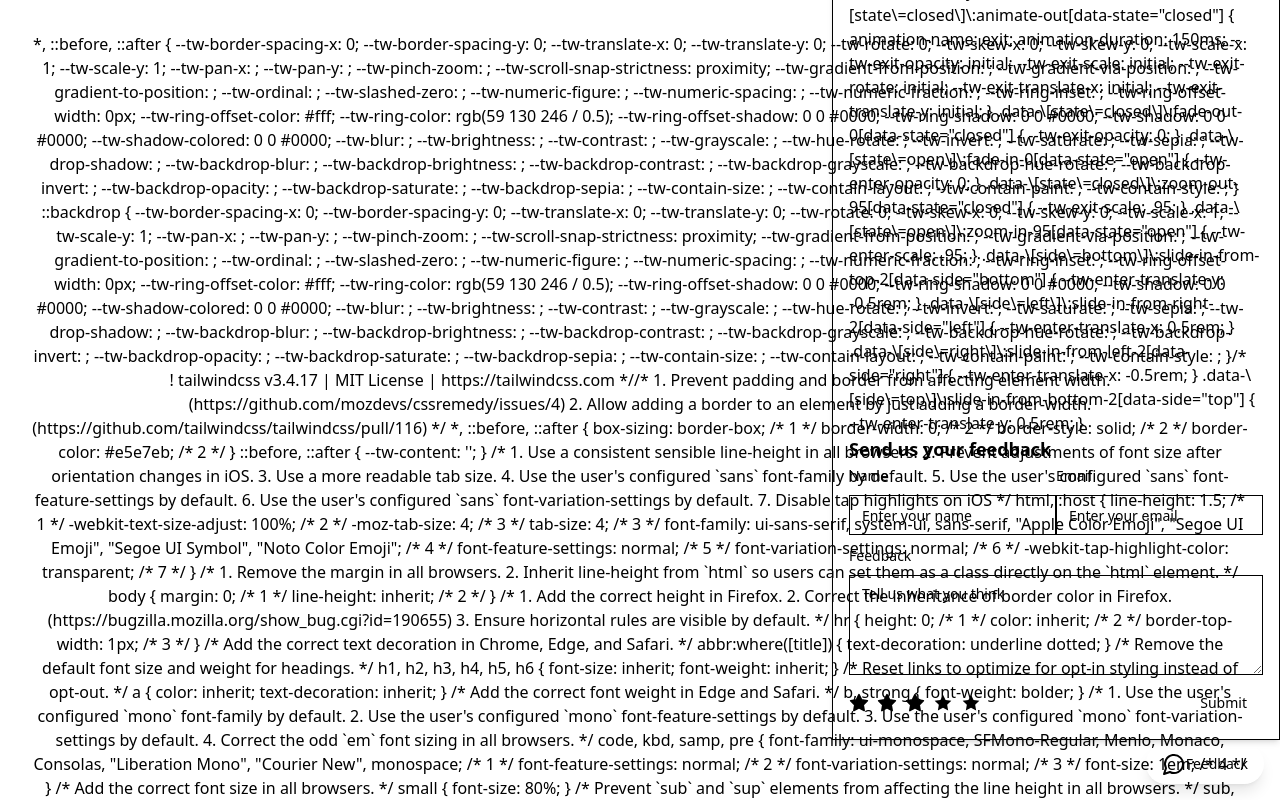
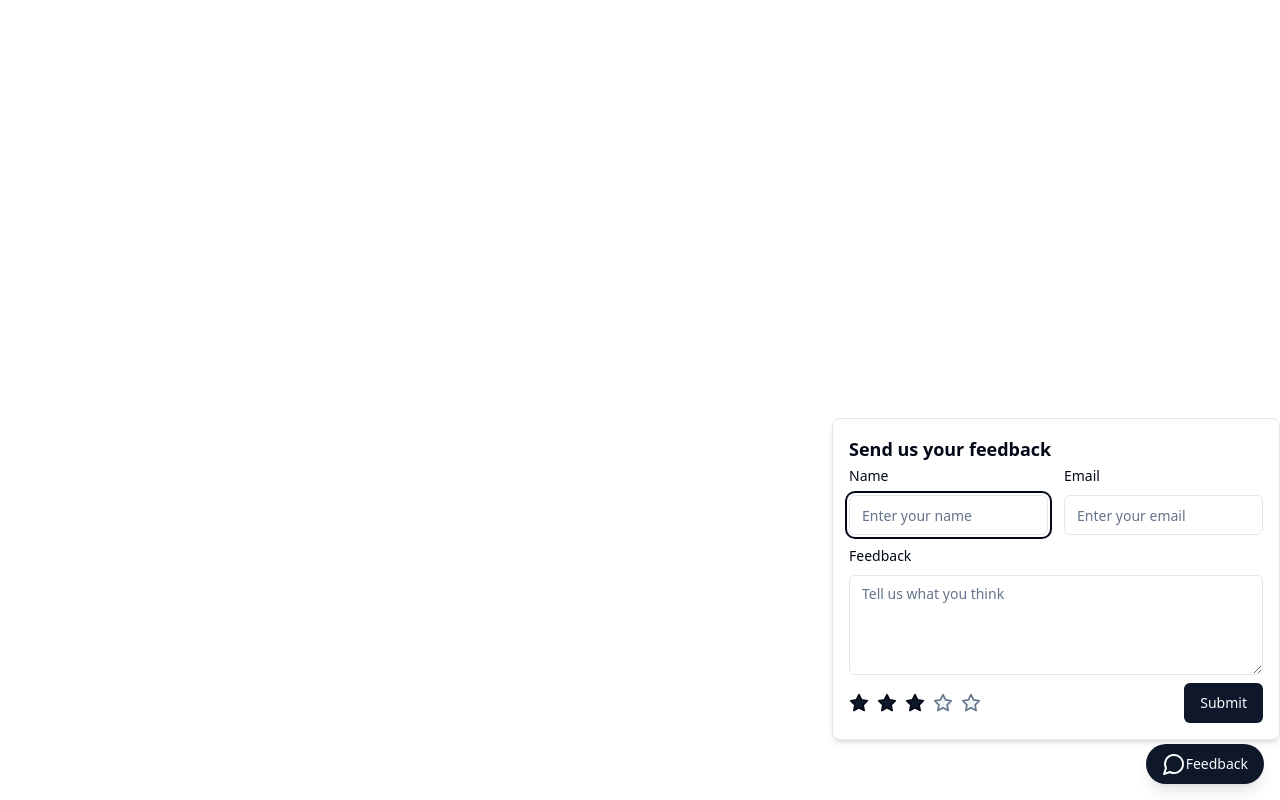
Before and after one commit to beeehappyandfree/saas-feedback, a React (Vite) app: page / in a window 1280 px wide. Both pictures are taken after a click on the button "Feedback". Shown: the top 800 px of the page. Built offline with nearby package versions, Linux system fonts and the light colour scheme.

Commit message:
WIP Widget

```diff
--- a/src/components/Widget.jsx
+++ b/src/components/Widget.jsx
@@ -1,72 +1,72 @@
-import { Button } from "./ui/button"
-import { Input } from "./ui/input"
-import { Label } from "./ui/label"
-import { Textarea } from "./ui/textarea"
+import { Button } from "./ui/button";
+import { Label } from "./ui/label";
+import { Input } from "./ui/input";
+import { Textarea } from "./ui/textarea";
 import { useState } from "react";
-import {
-    Popover,
-    PopoverContent,
-    PopoverTrigger,
-} from "@/components/ui/popover"
+import { Popover, PopoverContent, PopoverTrigger } from "@/components/ui/popover";
+import tailwindStyles from "../index.css?inline";
 
-import tailWindStyles from "../index.css?inline"
 
-export const Widget = () => {
+export const Widget = ({ projectId }) => {
   const [rating, setRating] = useState(3);
   const [submitted, setSubmitted] = useState(false);
 
   const onSelectStar = (index) => {
-        setRating(index + 1)
-    }
+    setRating(index + 1);
+  };
 
-    const submit = (e) => {
+  const submit = async (e) => {
     e.preventDefault();
-        const form = e.target
+    const form = e.target;
     const data = {
-            name: form.name.value,
-            email: form.email.value,
-            feedback: form.feedback.value,
-            rating
-        }
+      p_project_id: projectId,
+      p_user_name: form.name.value,
+      p_user_email: form.email.value,
+      p_message: form.feedback.value,
+      p_rating: rating,
+    };
     setSubmitted(true);
-        console.log(data);
-    }
+    console.log(returnedData);
+  };
 
   return (
-        <div>
-            <div>{tailWindStyles}</div>
+    <>
+      <style>{tailwindStyles}</style>
       <div className="widget fixed bottom-4 right-4 z-50">
         <Popover>
           <PopoverTrigger asChild>
             <Button className="rounded-full shadow-lg hover:scale-105">
-                            <MessageCircleIcon classname="mr-2 h-5 w-5" />
+              <MessageCircleIcon className="mr-2 h-5 w-5" />
               Feedback
             </Button>
           </PopoverTrigger>
           <PopoverContent className="widget rounded-lg bg-card p-4 shadpw-lg w-full max-w-md">
-                        <div>{tailWindStyles}</div>
+            <style>{tailwindStyles}</style>
             {submitted ? (
               <div>
-                                <h3 className="text-lg font-bold">
-                                    Thank you for your feedback!
-                                </h3>
+                <h3 className="text-lg font-bold">Thank you for your feedback!</h3>
                 <p className="mt-4">
-                                    We appreciate your feedback and will be touch soon. It helps us improve our product and provide better service to our customers.
+                  We appreciate your feedback. It helps us improve our product and provide better
+                  service to our customers.
                 </p>
               </div>
-                        ) : (<div>
+            ) : (
+              <div>
                 <h3 className="text-lg font-bold">Send us your feedback</h3>
-                            <form className="space-y-2" onSubmit={submit}>
-                                <div className="grid grid-cols-2">
+                <form
+                  className="space-y-2"
+                  onSubmit={submit}
+                >
+                  <div className="grid grid-cols-2 gap-4">
                     <div className="space-y-2">
-                                        <Label htmlfor="name">Name</Label>
+                      <Label htmlFor="name">Name</Label>
                       <Input
                         id="name"
                         placeholder="Enter your name"
                       />
                     </div>
                     <div className="space-y-2">
-                                        <Label htmlfor="email">Email</Label>
+                      <Label htmlFor="email">Email</Label>
                       <Input
                         id="email"
                         type="email"
@@ -75,17 +75,21 @@ export const Widget = () => {
                     </div>
                   </div>
                   <div className="space-y-2">
-                                    <Label htmlfor="feedback">Feedback</Label>
+                    <Label htmlFor="feedback">Feedback</Label>
                     <Textarea
-                                        className="min-h-[100px]"
                       id="feedback"
                       placeholder="Tell us what you think"
+                      className="min-h-[100px]"
                     />
                   </div>
                   <div className="flex items-center justify-between">
                     <div className="flex items-center gap-2">
                       {[...Array(5)].map((_, index) => (
-                                            <StarIcon key={index} className={`h-5 w-5 cursor-pointer ${rating > index ? "fill-primary" : "fill-muted stroke-muted-foreground"}`}
+                        <StarIcon
+                          key={index}
+                          className={`h-5 w-5 cursor-pointer ${
+                            rating > index ? "fill-primary" : "fill-muted stroke-muted-foreground"
+                          }`}
                           onClick={() => onSelectStar(index)}
                         />
                       ))}
@@ -98,18 +102,45 @@ export const Widget = () => {
           </PopoverContent>
         </Popover>
       </div>
-        </div>
-    )
-}
+    </>
+  );
+};
 
 function StarIcon(props) {
   return (
-        <svg {...props} xmlns="http://www.w3.org/2000/svg" width="24" height="24" viewBox="0 0 24 24" fill="none" stroke="currentColor" strokeWidth="2" strokeLinecap="round" strokeLinejoin="round" classname="lucide lucide-star"><polygon points="12 2 15.09 8.26 22 9.27 17 14.14 18.18 21.02 12 17.77 5.82 21.02 7 14.14 2 9.27 8.91 8.26 12 2" /></svg>
-    )
+    <svg
+      {...props}
+      xmlns="http://www.w3.org/2000/svg"
+      width="24"
+      height="24"
+      viewBox="0 0 24 24"
+      fill="none"
+      stroke="currentColor"
+      strokeWidth="2"
+      strokeLinecap="round"
+      strokeLinejoin="round"
+    >
+      <polygon points="12 2 15.09 8.26 22 9.27 17 14.14 18.18 21.02 12 17.77 5.82 21.02 7 14.14 2 9.27 8.91 8.26 12 2" />
+    </svg>
+  );
 }
 
 function MessageCircleIcon(props) {
   return (
-        <svg {...props} xmlns="http://www.w3.org/2000/svg" width="24" height="24" viewBox="0 0 24 24" fill="none" stroke="currentColor" stroke-width="2" stroke-linecap="round" stroke-linejoin="round" class="lucide lucide-message-circle"><path d="M7.9 20A9 9 0 1 0 4 16.1L2 22Z" /></svg>
-    )
+    <svg
+      {...props}
+      xmlns="http://www.w3.org/2000/svg"
+      width="24"
+      height="24"
+      viewBox="0 0 24 24"
+      fill="none"
+      stroke="currentColor"
+      stroke-width="2"
+      stroke-linecap="round"
+      stroke-linejoin="round"
+      class="lucide lucide-message-circle"
+    >
+      <path d="M7.9 20A9 9 0 1 0 4 16.1L2 22Z" />
+    </svg>
+  );
 }
--- a/src/index.css
+++ b/src/index.css
@@ -3,59 +3,66 @@
 @tailwind utilities;
 
 @layer base {
-  :widget {
+  .widget {
     --background: 0 0% 100%;
     --foreground: 222.2 84% 4.9%;
+
     --card: 0 0% 100%;
     --card-foreground: 222.2 84% 4.9%;
+
     --popover: 0 0% 100%;
     --popover-foreground: 222.2 84% 4.9%;
+
     --primary: 222.2 47.4% 11.2%;
     --primary-foreground: 210 40% 98%;
+
     --secondary: 210 40% 96.1%;
     --secondary-foreground: 222.2 47.4% 11.2%;
+
     --muted: 210 40% 96.1%;
     --muted-foreground: 215.4 16.3% 46.9%;
+
     --accent: 210 40% 96.1%;
     --accent-foreground: 222.2 47.4% 11.2%;
+
     --destructive: 0 84.2% 60.2%;
     --destructive-foreground: 210 40% 98%;
+
     --border: 214.3 31.8% 91.4%;
     --input: 214.3 31.8% 91.4%;
     --ring: 222.2 84% 4.9%;
+
     --radius: 0.5rem;
-    --chart-1: 12 76% 61%;
-    --chart-2: 173 58% 39%;
-    --chart-3: 197 37% 24%;
-    --chart-4: 43 74% 66%;
-    --chart-5: 27 87% 67%;
   }
 
-  .dark .widget  {
+  .dark .widget {
     --background: 222.2 84% 4.9%;
     --foreground: 210 40% 98%;
+
     --card: 222.2 84% 4.9%;
     --card-foreground: 210 40% 98%;
+
     --popover: 222.2 84% 4.9%;
     --popover-foreground: 210 40% 98%;
+
     --primary: 210 40% 98%;
     --primary-foreground: 222.2 47.4% 11.2%;
+
     --secondary: 217.2 32.6% 17.5%;
     --secondary-foreground: 210 40% 98%;
+
     --muted: 217.2 32.6% 17.5%;
     --muted-foreground: 215 20.2% 65.1%;
+
     --accent: 217.2 32.6% 17.5%;
     --accent-foreground: 210 40% 98%;
+
     --destructive: 0 62.8% 30.6%;
     --destructive-foreground: 210 40% 98%;
+
     --border: 217.2 32.6% 17.5%;
     --input: 217.2 32.6% 17.5%;
     --ring: 212.7 26.8% 83.9%;
-    --chart-1: 220 70% 50%;
-    --chart-2: 160 60% 45%;
-    --chart-3: 30 80% 55%;
-    --chart-4: 280 65% 60%;
-    --chart-5: 340 75% 55%;
   }
 }
 
@@ -63,6 +70,7 @@
   * {
     @apply border-border;
   }
+
   body {
     @apply bg-background text-foreground;
   }
--- a/src/web-component.jsx
+++ b/src/web-component.jsx
@@ -1,26 +1,25 @@
 import ReactDom from "react-dom/client";
 import { Widget } from "./components/Widget";
 
-export const normalizeAttribute = (attr) => {
-    return attr.replace( /-[a-z]/g,
-    (_,letter)=> toUpperCase())
-}
+export const normalizeAttribute = (attribute) => {
+  return attribute.replace(/-([a-z])/g, (_, letter) => letter.toUpperCase());
+};
 
 class WidgetWebComponent extends HTMLElement {
   constructor() {
     super();
-        this.attachShadow({ mode: "open"})
+    this.attachShadow({ mode: "open" });
   }
 
   connectedCallback() {
     const props = this.getPropsFromAttributes();
     const root = ReactDom.createRoot(this.shadowRoot);
-        root.render(< Widget {...props}/>);
+    root.render(<Widget {...props} />);
   }
 
   getPropsFromAttributes() {
     const props = {};
-        for (const {name, value} of this.attributes) {
+    for (const { name, value } of this.attributes) {
       props[normalizeAttribute(name)] = value;
     }
     return props;
```
Lines whose indentation alone changed are shown as unchanged.
